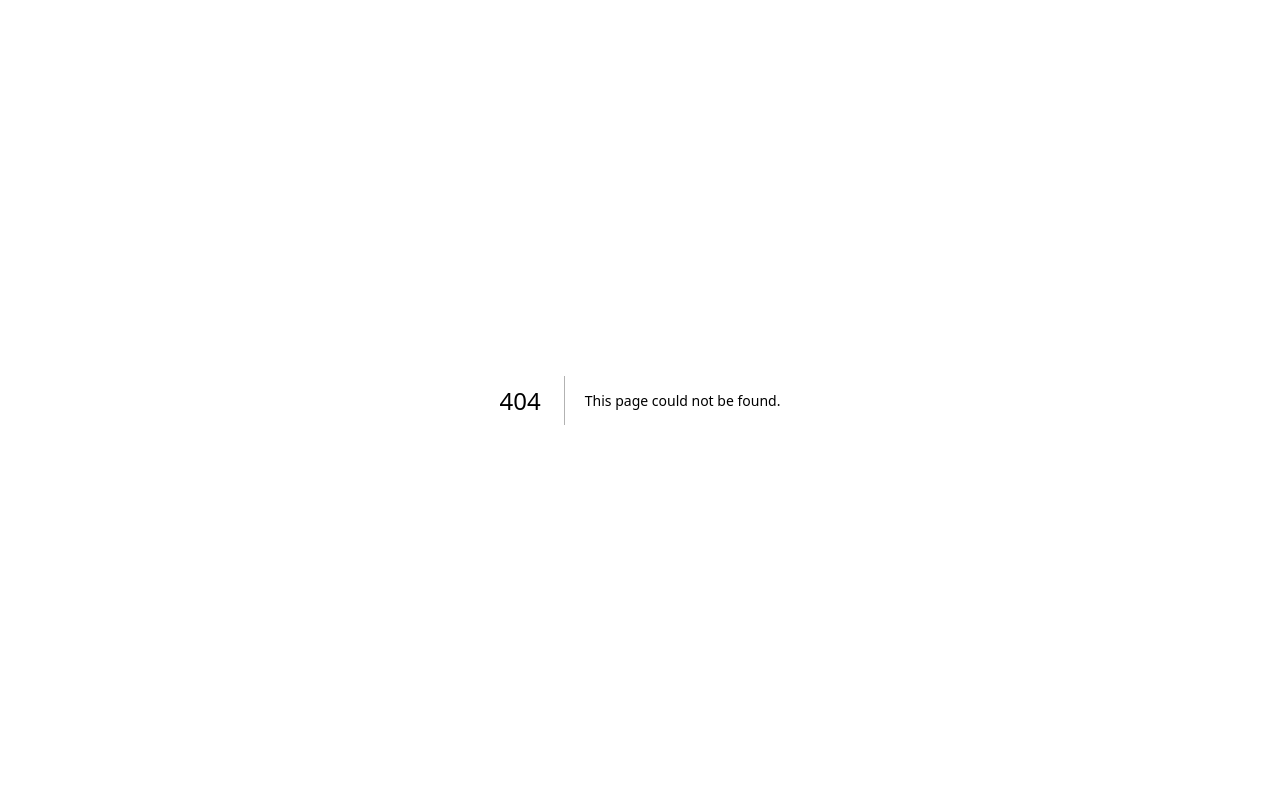
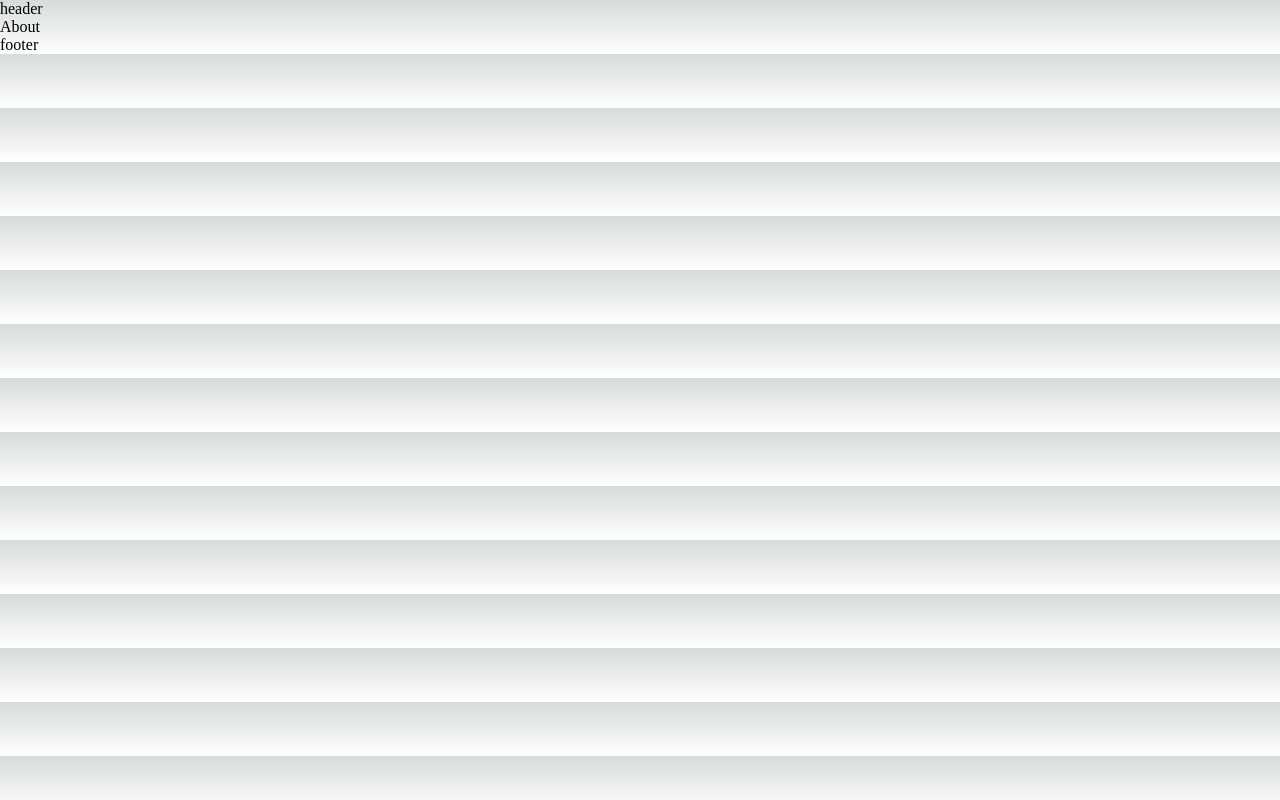
Before and after one commit to mehmetext/next-crash-course, a Next.js app: page /about in a window 1280 px wide. Before the commit this address had no page. Built offline with nearby package versions, Linux system fonts and the light colour scheme.

Commit message:
added Layout, about and product

```diff
--- /dev/null
+++ b/layout/Layout.js
@@ -0,0 +1,11 @@
+import React from "react";
+
+export default function Layout({ children }) {
+	return (
+		<>
+			<div>header</div>
+			{children}
+			<div>footer</div>
+		</>
+	);
+}
--- a/pages/_app.js
+++ b/pages/_app.js
@@ -1,5 +1,10 @@
-import '@/styles/globals.css'
+import Layout from "@/layout/Layout";
+import "@/styles/globals.css";
 
 export default function App({ Component, pageProps }) {
-  return <Component {...pageProps} />
+	return (
+		<Layout>
+			<Component {...pageProps} />
+		</Layout>
+	);
 }
--- a/pages/_document.js
+++ b/pages/_document.js
@@ -1,13 +1,13 @@
-import { Html, Head, Main, NextScript } from 'next/document'
+import { Html, Head, Main, NextScript } from "next/document";
 
 export default function Document() {
 	return (
-    <Html lang="en">
+		<Html lang="tr">
 			<Head />
 			<body>
 				<Main />
 				<NextScript />
 			</body>
 		</Html>
-  )
+	);
 }
--- /dev/null
+++ b/pages/about.js
@@ -0,0 +1,5 @@
+import React from "react";
+
+export default function About() {
+	return <div>About</div>;
+}
--- /dev/null
+++ b/pages/product.js
@@ -0,0 +1,5 @@
+import React from "react";
+
+export default function Product() {
+	return <div>Product</div>;
+}
```
Also changed, not shown: pages/index.js (+7 -7 lines). Lines whose indentation alone changed are shown as unchanged.
